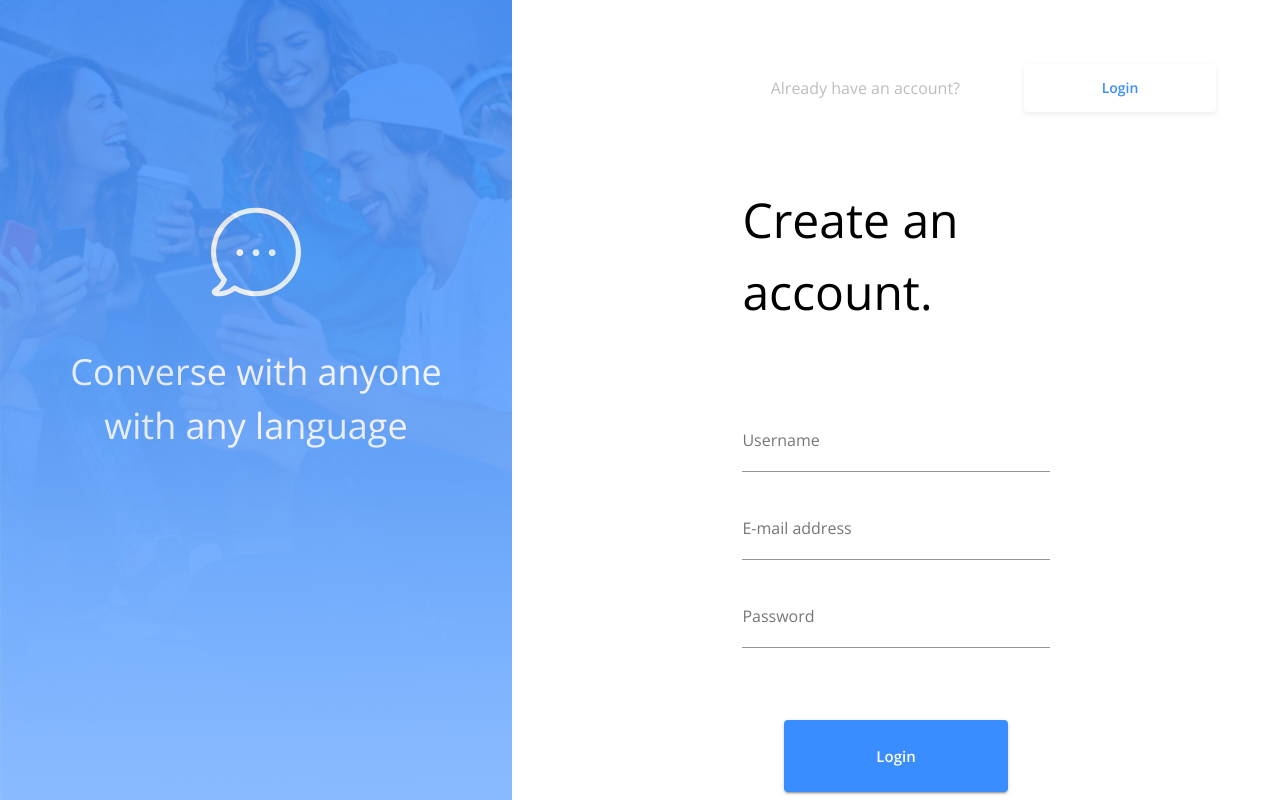
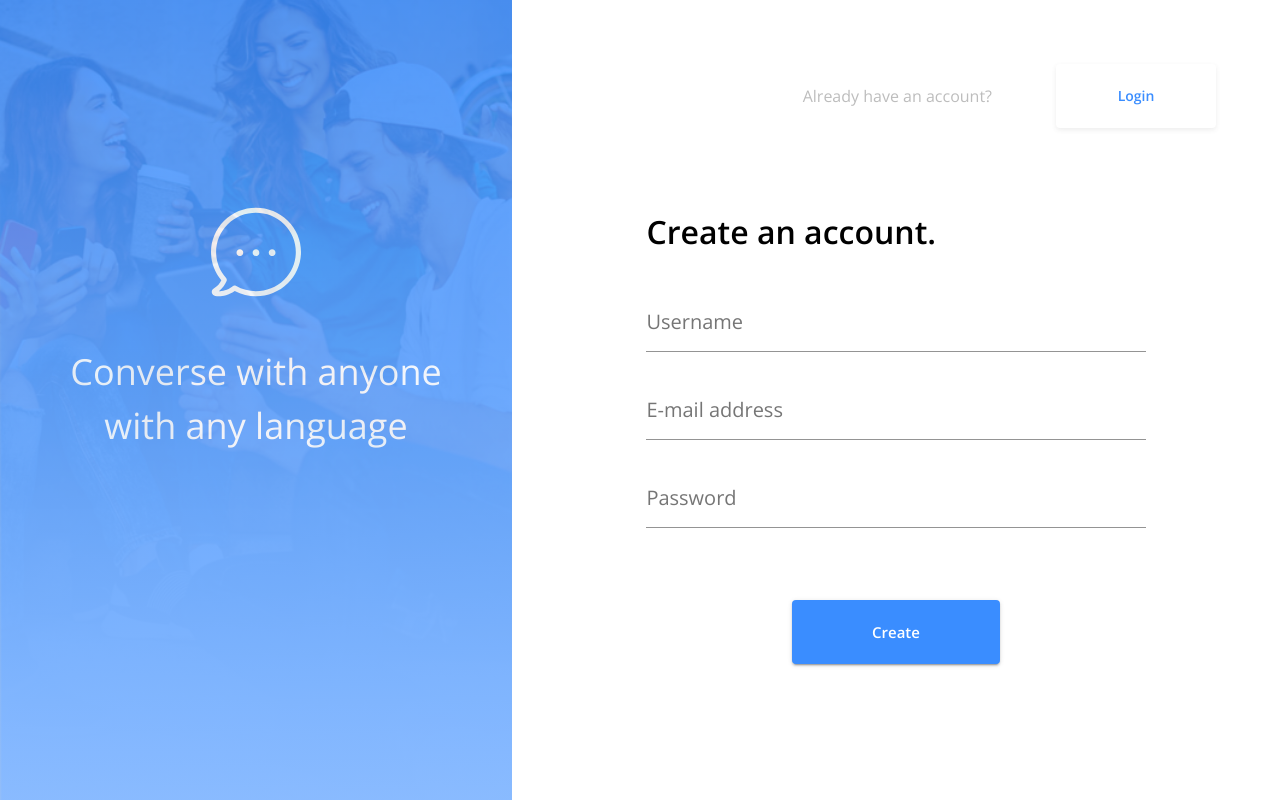
Before and after one commit to TingfengWan/messenger, a React (Create React App) app in the folder client/: page / in a window 1280 px wide. Built offline with nearby package versions, Linux system fonts and the light colour scheme; no server answers.

Commit message:
importing styles from AuthLayout, also resized input labels

```diff
--- a/client/src/Login.js
+++ b/client/src/Login.js
@@ -9,58 +9,8 @@ import {
   TextField,
   Link,
 } from "@material-ui/core";
-import { makeStyles } from "@material-ui/core/styles";
 import { login } from "./store/utils/thunkCreators";
-import { AuthLayout } from "./components/AuthLayout";
-
-const useStyles = makeStyles((theme) => ({
-  inputContainer: {
-    width: "100%",
-    display: "flex",
-    flexDirection: "column",
-    marginBottom: "4rem"
-  },
-  input: {
-    paddingTop: "1rem",
-  },
-  header: {
-    width: "100%",
-    display: "flex",
-    margin: "4rem",
-    marginRight: "12rem",
-    alignItems: "center",
-    justifyContent: "flex-end",
-    color: theme.palette.grey[400]
-  },
-  registerButtonRoute: {
-    marginLeft: "4rem",
-    width: "12rem",
-    height: "3rem",
-    boxShadow: "0 2px 5px rgba(80,80,80,0.1)",
-    color: theme.palette.primary.main,
-  },
-  form: {
-    width: "40%",
-    flex: 1,
-    display: "flex",
-    alignItems: "center",
-    justifyContent: "center",
-    flexDirection: "column",
-  },
-  titleFormContainer: {
-    width: "100%",
-    display: "flex",
-    justifyContent: "flex-start",
-    marginBottom: "4rem",
-  },
-  titleForm: {
-    fontSize: "3rem",
-  },
-  buttonSubmit: {
-    height: "4.5rem",
-    width: "14rem",
-  }
-}));
+import { AuthLayout, rightStyles as useStyles } from "./components/AuthLayout";
 
 const Login = (props) => {
   const history = useHistory();
@@ -98,6 +48,7 @@ const Login = (props) => {
                 label="E-mail address"
                 name="email"
                 type="text"
+                InputLabelProps={{style: {fontSize: "1.25rem"}}}
               />
             </FormControl>
             <FormControl margin="normal" required>
@@ -109,15 +60,18 @@ const Login = (props) => {
                 fullWidth
                 type="password"
                 name="password"
+                InputLabelProps={{style: {fontSize: "1.25rem"}}}
                 InputProps={{
                   endAdornment: <Link>Forgot?</Link>,
                 }}
               />
             </FormControl>
           </Box>
+          <Box component="div" className={classes.buttonContainer}>
             <Button color="primary" className={classes.buttonSubmit} type="submit" variant="contained" size="large">
                   Login
             </Button>
+          </Box>
         </Box>
     </AuthLayout>
   );
--- a/client/src/Signup.js
+++ b/client/src/Signup.js
@@ -8,58 +8,8 @@ import {
   FormControl,
   TextField,
 } from "@material-ui/core";
-import { makeStyles } from "@material-ui/core/styles";
 import { register } from "./store/utils/thunkCreators";
-import { AuthLayout } from "./components/AuthLayout";
-
-const useStyles = makeStyles((theme) => ({
-  inputContainer: {
-    width: "100%",
-    display: "flex",
-    flexDirection: "column",
-    marginBottom: "4rem"
-  },
-  input: {
-    paddingTop: "1rem",
-  },
-  header: {
-    width: "100%",
-    display: "flex",
-    margin: "4rem",
-    marginRight: "12rem",
-    alignItems: "center",
-    justifyContent: "flex-end",
-    color: theme.palette.grey[400]
-  },
-  loginButtonRoute: {
-    marginLeft: "4rem",
-    width: "12rem",
-    height: "3rem",
-    boxShadow: "0 2px 5px rgba(80,80,80,0.1)",
-    color: theme.palette.primary.main,
-  },
-  form: {
-    width: "40%",
-    flex: 1,
-    display: "flex",
-    alignItems: "center",
-    justifyContent: "center",
-    flexDirection: "column",
-  },
-  titleFormContainer: {
-    width: "100%",
-    display: "flex",
-    justifyContent: "flex-start",
-    marginBottom: "4rem",
-  },
-  titleForm: {
-    fontSize: "3rem",
-  },
-  buttonSubmit: {
-    height: "4.5rem",
-    width: "14rem",
-  }
-}));
+import { AuthLayout, rightStyles as useStyles } from "./components/AuthLayout";
 
 const SignUp = (props) => {
   const history = useHistory();
@@ -98,6 +48,7 @@ const SignUp = (props) => {
               label="Username"
               name="username"
               type="text"
+              InputLabelProps={{style: {fontSize: "1.25rem"}}}
             />
           </FormControl>
           <FormControl margin="normal" required>
@@ -107,6 +58,7 @@ const SignUp = (props) => {
               label="E-mail address"
               name="email"
               type="text"
+              InputLabelProps={{style: {fontSize: "1.25rem"}}}
             />
           </FormControl>
           <FormControl margin="normal" required>
@@ -117,12 +69,15 @@ const SignUp = (props) => {
               fullWidth
               type="password"
               name="password"
+              InputLabelProps={{style: {fontSize: "1.25rem"}}}
             />
           </FormControl>
         </Box>
+        <Box component="div" className={classes.buttonContainer}>
           <Button color="primary" className={classes.buttonSubmit} type="submit" variant="contained" size="large">
-              Login
+                Create
           </Button>
+        </Box>
       </Box>
   </AuthLayout>
   );
```
Lines whose indentation alone changed are shown as unchanged.
